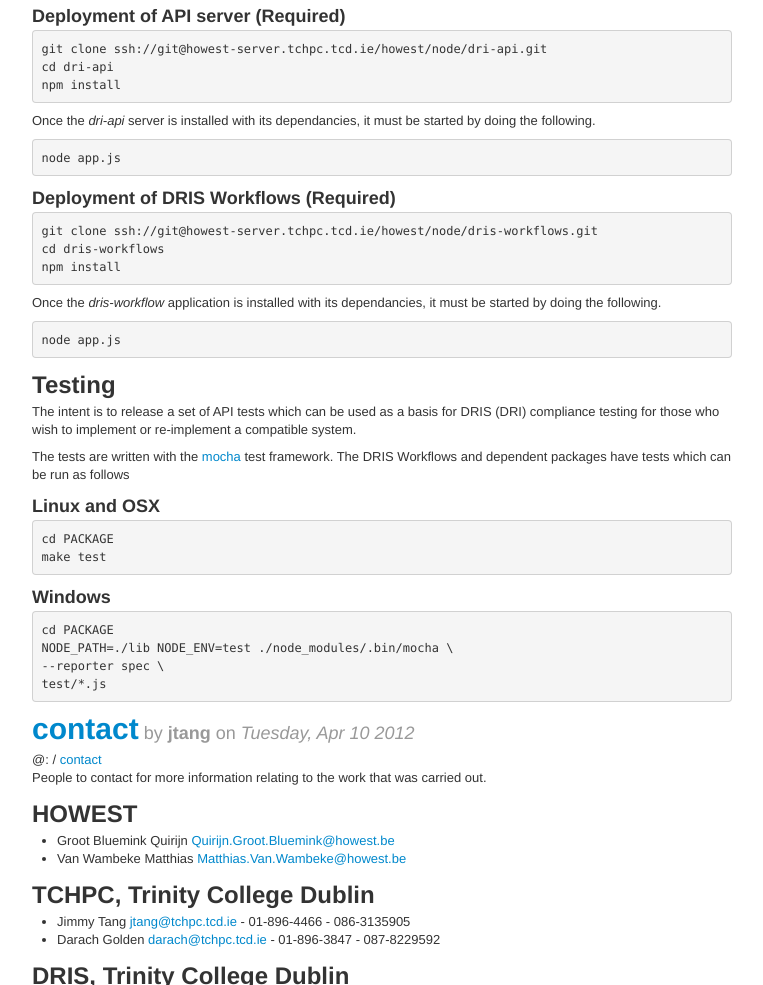
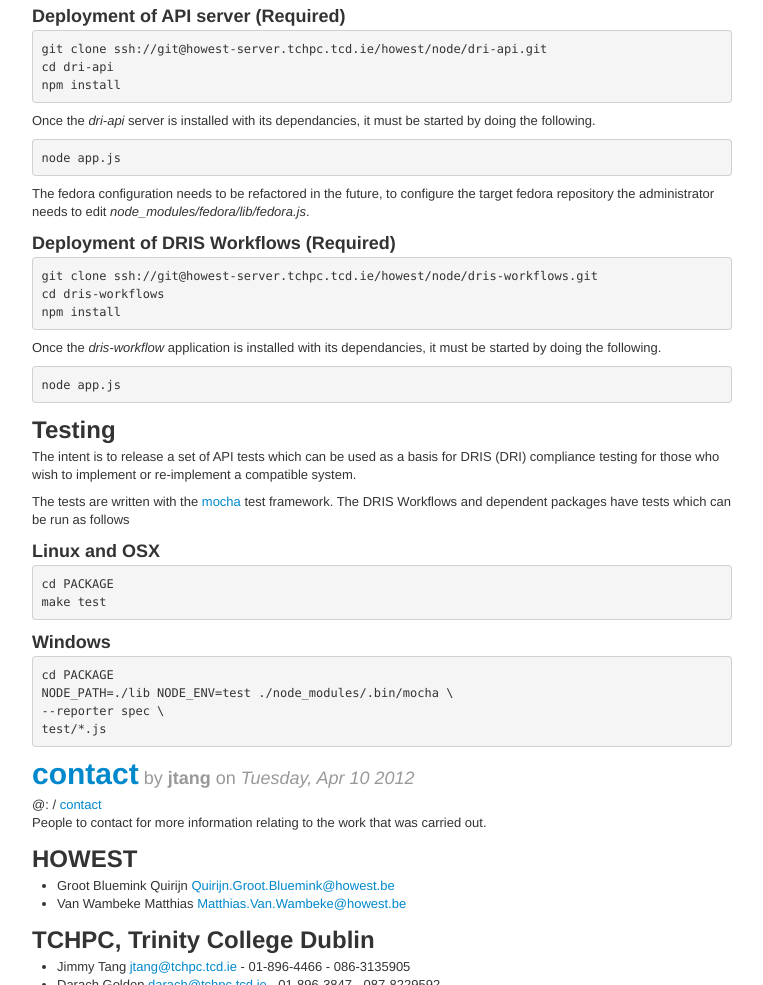
Before and after one commit to jcftang/dris-workflows-site, a website: page public/all-pages/index.html in a window 1280 px wide. Shown: the part 1056-2041 px from the top of the page, without its empty margins (8-771 px from the left). Drawn offline with nearby package versions, Linux system fonts and the light colour scheme.

Commit message:
Autogenerated documentation from publish target Fri Apr 13 16:40:11 IST 2012

```diff
--- a/public/all-pages/index.html
+++ b/public/all-pages/index.html
@@ -114,6 +114,11 @@
 
 </p>
 <pre><code>node app.js</code></pre>
+<p>The fedora configuration needs to be refactored in the future, to
+configure the target fedora repository the administrator needs to edit
+<em>node_modules/fedora/lib/fedora.js</em>.
+
+</p>
 <h3>Deployment of DRIS Workflows (Required)</h3>
 <pre><code><span class="identifier">git</span> <span class="identifier"><span class="keymethods">clone</span></span> <span class="identifier">ssh</span><span class="symbol">:</span>/<span class="regexp">/git@howest-server.tchpc.tcd.ie/howest</span><span class="regexp">/node/dris</span>-<span class="identifier">workflows</span>.<span class="identifier">git</span>
 <span class="identifier">cd</span> <span class="identifier">dris</span>-<span class="identifier">workflows</span>
```
Also changed, not shown: public/feed.xml (+6 -1 lines), public/index.html (+5 -0 lines).
